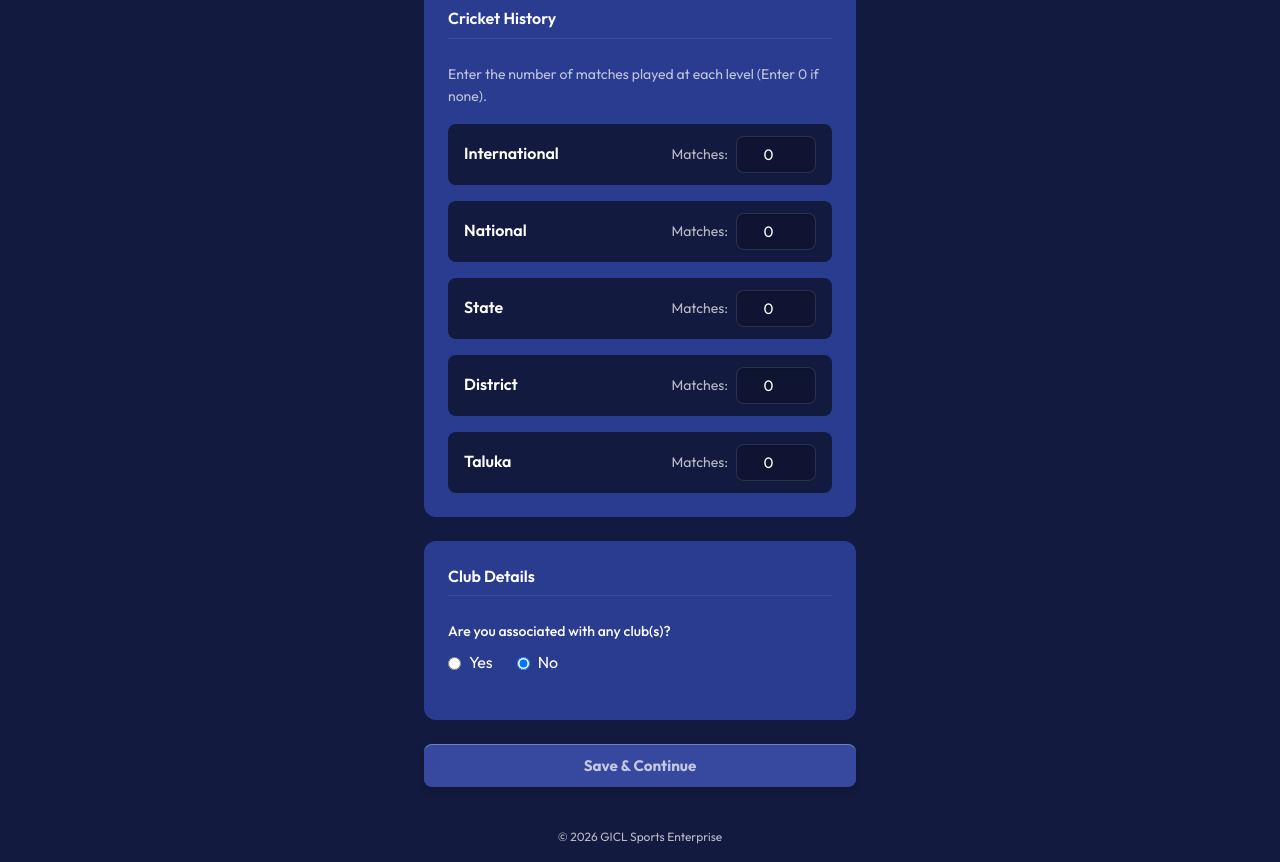
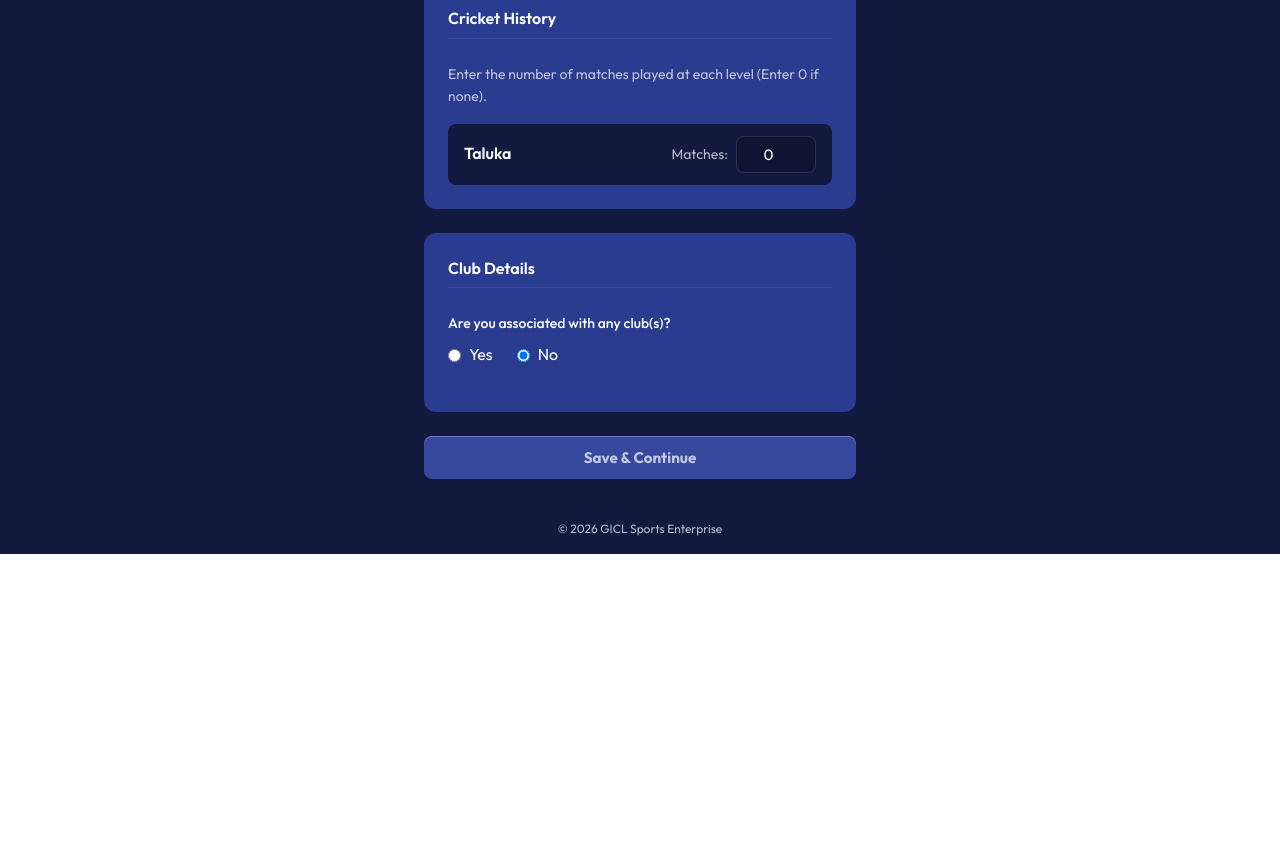
Before and after one commit to Kundan-23/gicl, a React (Vite) app: page /onboarding/step4 in a window 1280 px wide. Shown: the part 2340-3202 px from the top of the page. After the commit the page ends 2894 px from the top, so only its background shows below. Built offline with nearby package versions, Linux system fonts and the light colour scheme; no server answers.

Commit message:
Update cricket history logic to be progressive and conditional

```diff
--- a/src/pages/PlayerOnboarding/Step4_PlayerProfile.jsx
+++ b/src/pages/PlayerOnboarding/Step4_PlayerProfile.jsx
@@ -60,13 +60,14 @@ const Step4_PlayerProfile = () => {
       clubsDetails: Array.isArray(playerProfile.clubsDetails) ? playerProfile.clubsDetails : [],
       ballsSelected: playerProfile.ballsSelected || [],
       fieldPositions: playerProfile.fieldPositions || [],
-      cricketHistory: playerProfile.cricketHistory || [
-        { level: 'International', matches: 0 },
-        { level: 'National', matches: 0 },
-        { level: 'State', matches: 0 },
-        { level: 'District', matches: 0 },
-        { level: 'Taluka', matches: 0 }
-      ]
+      cricketHistory: (() => {
+        const defaultOrder = ['Taluka', 'District', 'State', 'National', 'International', 'Other'];
+        const existing = Array.isArray(playerProfile.cricketHistory) ? playerProfile.cricketHistory : [];
+        return defaultOrder.map(level => {
+          const found = existing.find(e => e.level === level);
+          return found ? found : { level, matches: 0 };
+        });
+      })()
     },
     mode: 'onBlur'
   });
@@ -487,13 +488,11 @@ const Step4_PlayerProfile = () => {
           <p className="text-small" style={{ color: 'var(--text-secondary)', marginBottom: '1rem' }}>Enter the number of matches played at each level (Enter 0 if none).</p>
 
           <div style={{ display: 'flex', flexDirection: 'column', gap: '1rem' }}>
-            {(playerProfile.cricketHistory || [
-              { level: 'International', matches: 0 },
-              { level: 'National', matches: 0 },
-              { level: 'State', matches: 0 },
-              { level: 'District', matches: 0 },
-              { level: 'Taluka', matches: 0 }
-            ]).map((item, index) => (
+            {watch('cricketHistory')?.map((item, index, arr) => {
+              const show = index === 0 || (arr[index - 1] && Number(arr[index - 1].matches) > 0);
+              if (!show) return null;
+
+              return (
                 <div key={item.level || index} style={{ display: 'flex', alignItems: 'center', justifyContent: 'space-between', backgroundColor: 'var(--bg-color)', padding: '0.75rem 1rem', borderRadius: 'var(--radius-md)' }}>
                   <span style={{ fontWeight: 600 }}>{item.level}</span>
                   <div style={{ display: 'flex', alignItems: 'center', gap: '0.5rem' }}>
@@ -513,7 +512,8 @@ const Step4_PlayerProfile = () => {
                     />
                   </div>
                 </div>
-            ))}
+              );
+            })}
           </div>
         </div>
 
```
Lines whose indentation alone changed are shown as unchanged.
